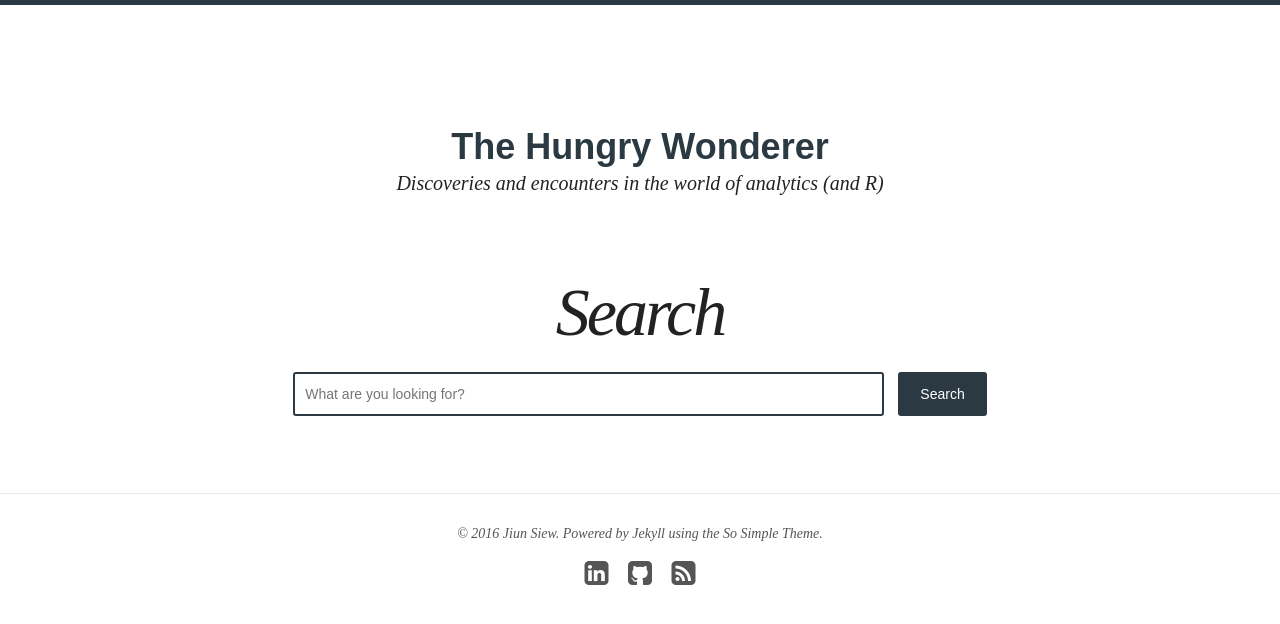
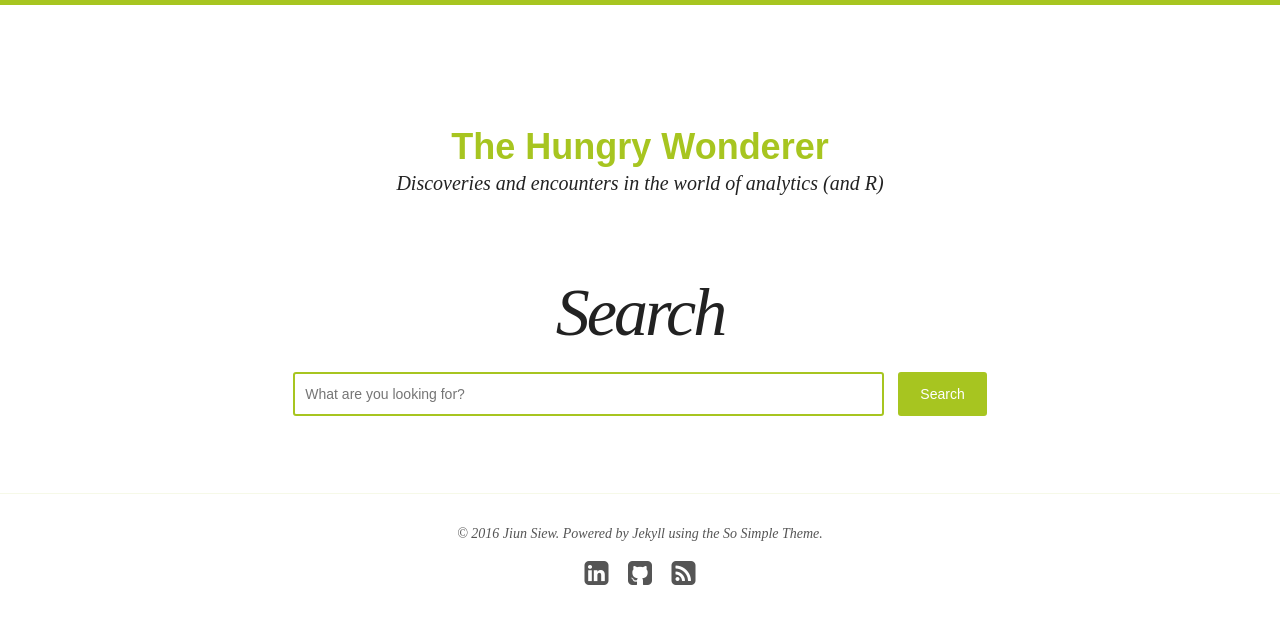
Before and after one commit to jiunsiew/jiunsiew.github.io, a Jekyll site: the page built from search/index.md, in a window 1280 px wide. Shown: the top 624 px of the page. Built offline with Jekyll 4.4.1, drawn with Linux system fonts in a browser that asks for light colours; nearby versions of some CDN libraries.

Commit message:
Colour change

```diff
--- a/_sass/_variables.scss
+++ b/_sass/_variables.scss
@@ -25,7 +25,7 @@ $base-color         : #343434;
 $comp-color         : spin($base-color, 180);
 $border-color       : #ddd;
 $white              : #fff;
-$black              : #2B3A42; //#000;
+$black              : #A7C520; //#2B3A42; //#000; original
 $accent-color       : $black;
 $link-color         : #222;
 
```
